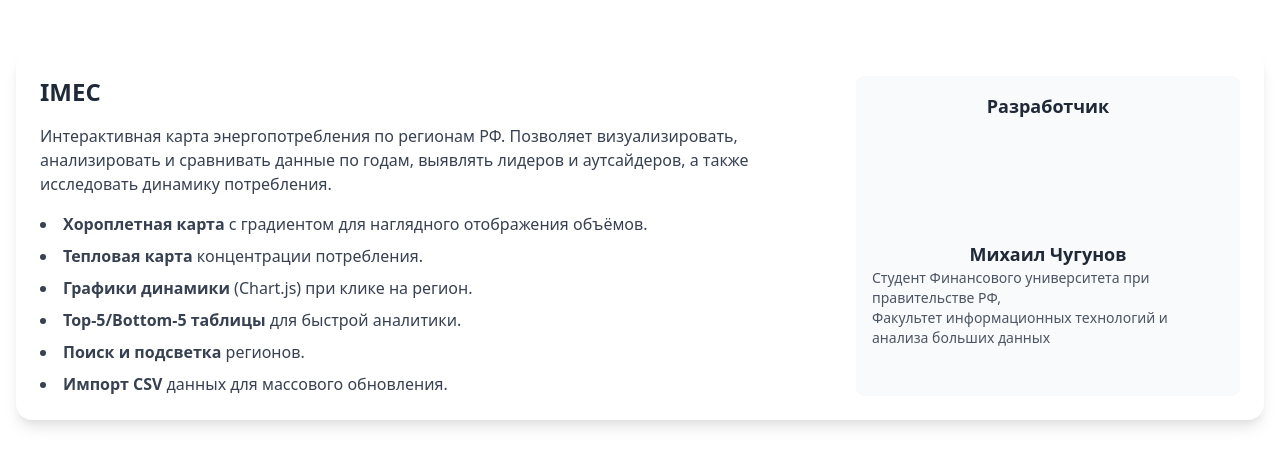
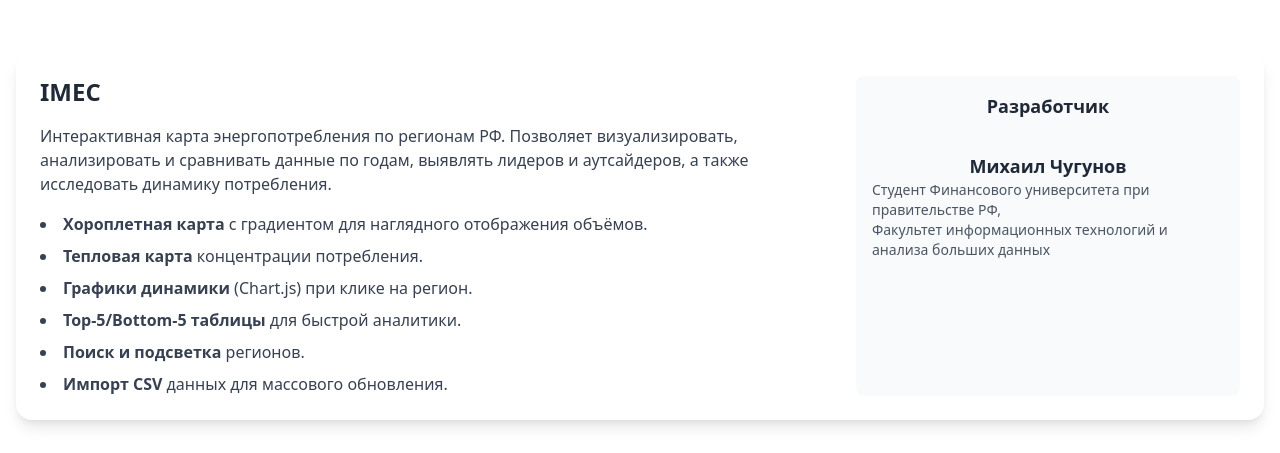
Before and after one commit to KRATZ-5/imec-ver-3-1, a FastAPI app: template app/templates/about.html in a window 1280 px wide. Shown: the part 24-477 px from the top of the page. Run offline with FastAPI, Linux system fonts and the light colour scheme; the template is opened without the code that fills it, so the values that code supplies are empty; parts of the project's set-up code (start-up, migrations or seed data) failed here and were passed over.

Commit message:
Edit about.html

```diff
--- a/app/templates/about.html
+++ b/app/templates/about.html
@@ -21,12 +21,8 @@
       </div>
       <div class="flex flex-col items-center bg-gray-50 rounded-lg p-4">
         <h1 class="text-lg font-bold text-gray-800">Разработчик</h1>
-        <br>
-        <br>
-        <br>
-        <br>
-        <br>
-        <h2 class="text-lg font-bold text-gray-800">Михаил Чугунов</h2>
+
+        <h2 style="margin-top: 2rem;" class="text-lg font-bold text-gray-800">Михаил Чугунов</h2>
         <p class="text-sm text-gray-600">Студент Финансового университета при правительстве РФ,</p>
         <p class="text-sm text-gray-600">Факультет информационных технологий и анализа больших данных</p>
       </div>
```
